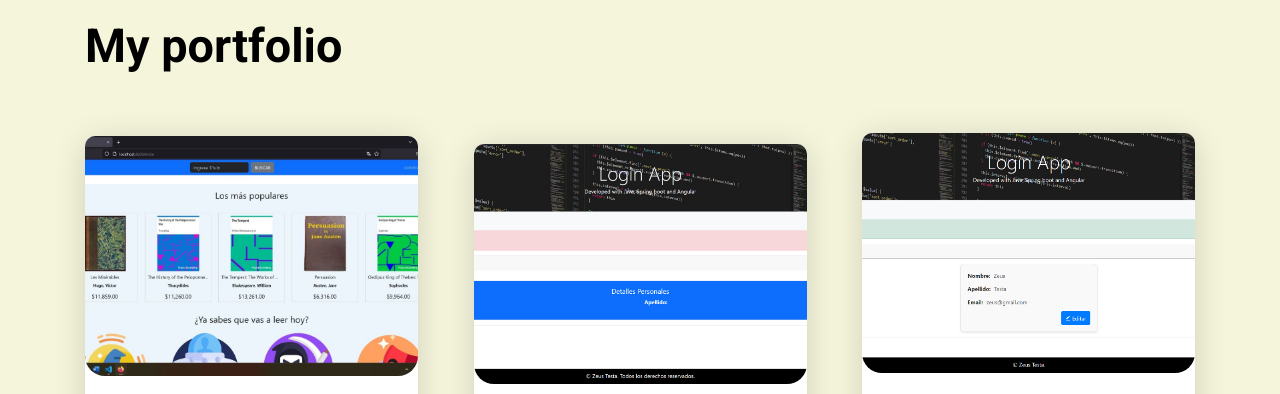
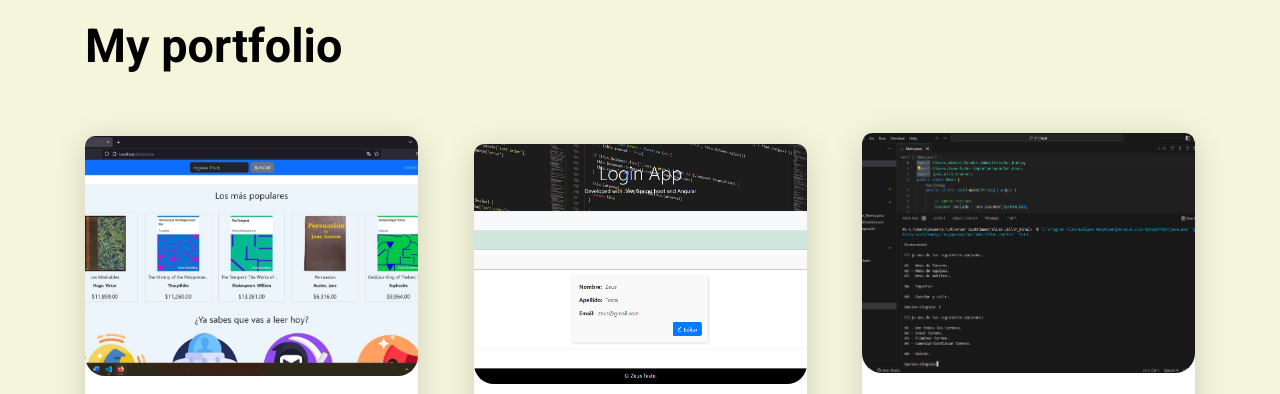
Before and after one commit to zeustesta/Portfolio, a plain HTML site: page index.html in a window 1280 px wide. Shown: the part 1915-2309 px from the top of the page. Drawn offline with nearby package versions, Linux system fonts and the light colour scheme.

Commit message:
photo of project 2 updated

```diff
--- a/index.html
+++ b/index.html
@@ -117,7 +117,7 @@
       </div>
 
       <div class="item">
-        <img src="assets/img/project_2.jpg">
+        <img src="assets/img/project_2.png">
         <div class="info">
           <h4>Login App <i class='bx bxl-angular'></i><i class='bx bxl-spring-boot'></i><i class='bx bxl-java'></i></h4>
           <p>
@@ -129,7 +129,7 @@
       </div>
 
       <div class="item">
-        <img src="assets/img/project_3.png">
+        <img src="assets/img/project_3.jpg">
         <div class="info">
           <h4>Tournament management system <i class='bx bxl-java'></i></h4>
           <p>
```
Also changed, not shown: assets/img/project_2.jpg (deleted), assets/img/project_2.png (renamed from assets/img/project_3.png), assets/img/project_3.jpg (added).
